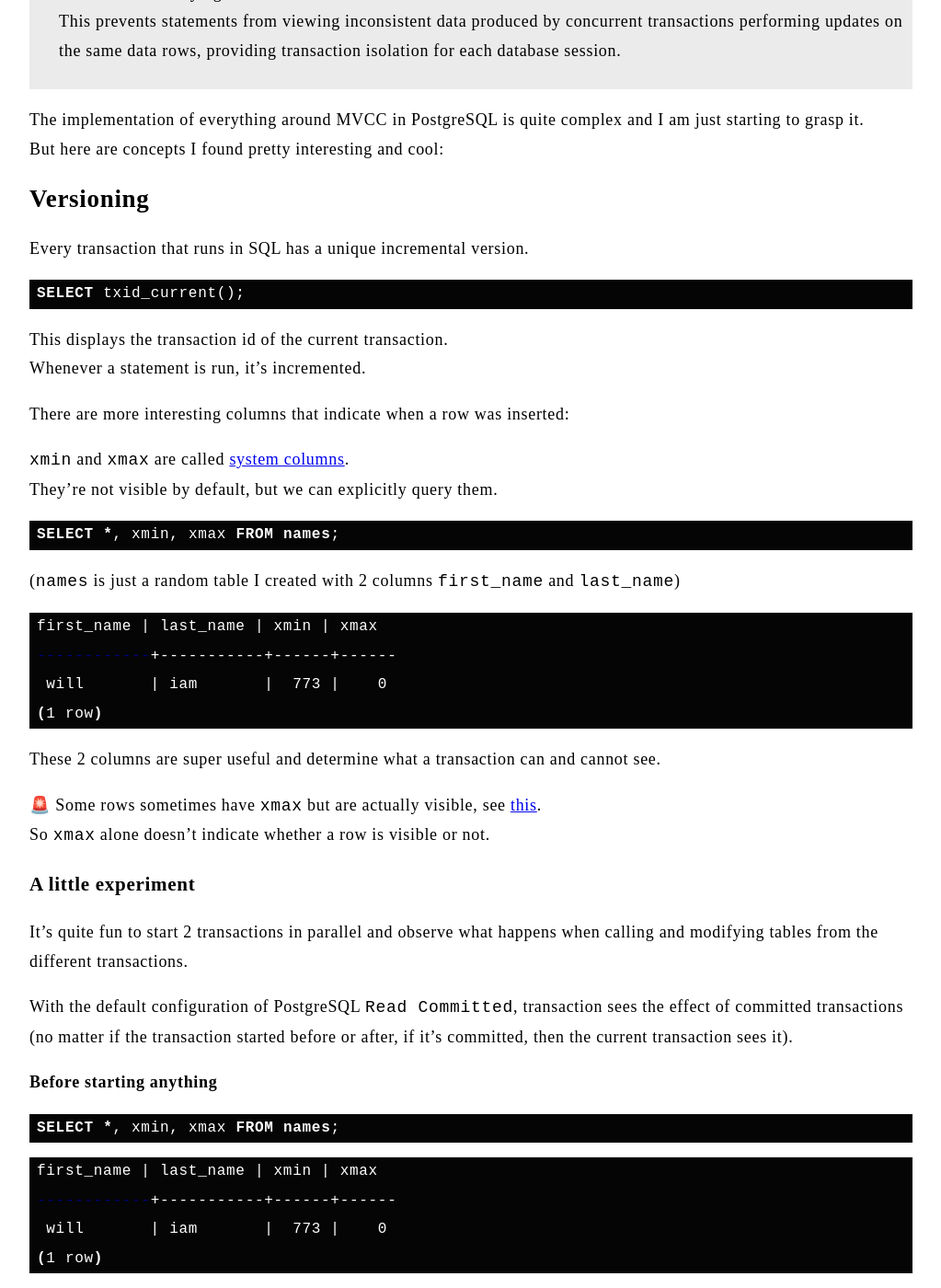
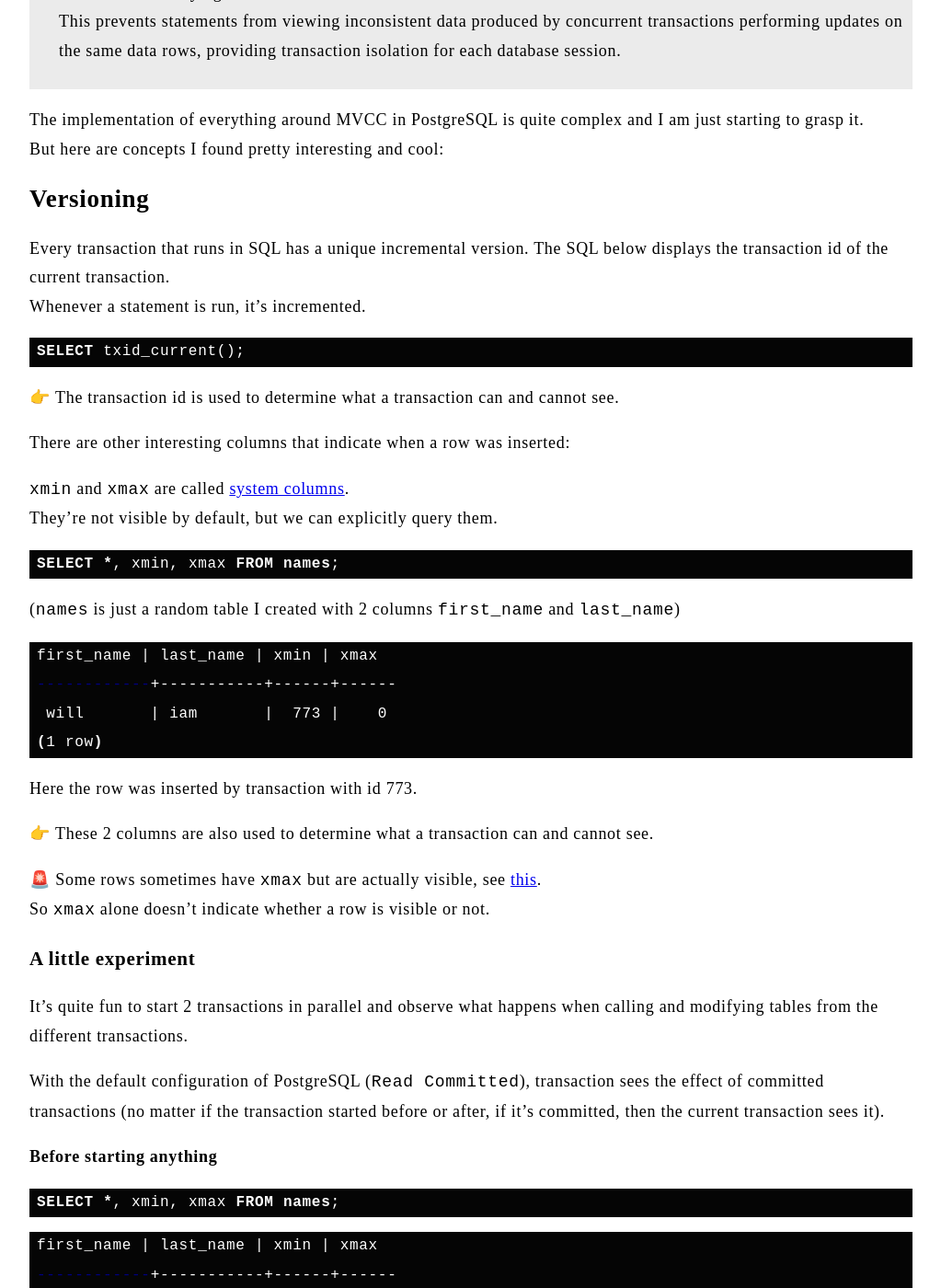
Before and after one commit to caroleolivier/caroleolivier.github.io, a Jekyll site: the page built from _posts/2024-02-03-postgres-mvcc.md, in a window 1280 px wide and 1400 px high, scrolled down 438 px. Shown: the whole window at 92% size, without its empty margins (128-1151 px from the left). Built offline with Jekyll 4.4.1, drawn with Linux system fonts in a browser that asks for light colours.

Commit message:
fix: postgres mvcc few improvements

````diff
--- a/_posts/2024-02-03-postgres-mvcc.md
+++ b/_posts/2024-02-03-postgres-mvcc.md
@@ -17,15 +17,16 @@ But here are concepts I found pretty interesting and cool:
 ## Versioning
 
 Every transaction that runs in SQL has a unique incremental version.
+The SQL below displays the transaction id of the current transaction.
+Whenever a statement is run, it's incremented.
 
 ```sql
 SELECT txid_current();
 ```
 
-This displays the transaction id of the current transaction.
-Whenever a statement is run, it's incremented.
+👉 The transaction id is used to determine what a transaction can and cannot see.
 
-There are more interesting columns that indicate when a row was inserted:
+There are other interesting columns that indicate when a row was inserted:
 
 `xmin` and `xmax` are called [system columns](https://www.postgresql.org/docs/16/ddl-system-columns.html).
 They're not visible by default, but we can explicitly query them.
@@ -43,7 +44,9 @@ first_name | last_name | xmin | xmax
 (1 row)
 ```
 
-These 2 columns are super useful and determine what a transaction can and cannot see.
+Here the row was inserted by transaction with id 773.
+
+👉 These 2 columns are also used to determine what a transaction can and cannot see.
 
 🚨 Some rows sometimes have `xmax` but are actually visible, see [this](https://www.cybertec-postgresql.com/en/whats-in-an-xmax/).
 So `xmax` alone doesn't indicate whether a row is visible or not.
@@ -52,7 +55,7 @@ So `xmax` alone doesn't indicate whether a row is visible or not.
 
 It's quite fun to start 2 transactions in parallel and observe what happens when calling and modifying tables from the different transactions.
 
-With the default configuration of PostgreSQL `Read Committed`, transaction sees the effect of committed transactions (no matter if the transaction started before or after, if it's committed, then the current transaction sees it).
+With the default configuration of PostgreSQL (`Read Committed`), transaction sees the effect of committed transactions (no matter if the transaction started before or after, if it's committed, then the current transaction sees it).
 
 **Before starting anything**
 
````
